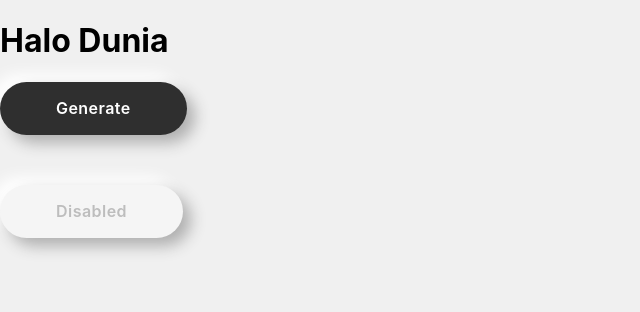
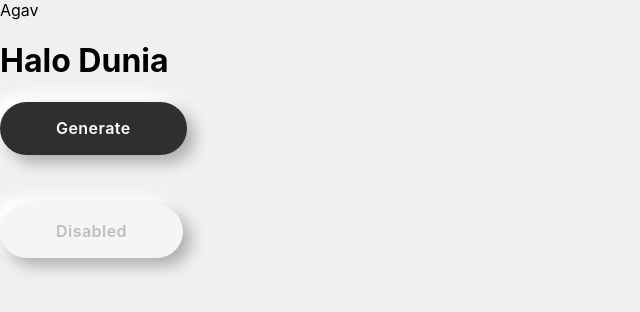
Before and after one commit to CandraJengger/agav, a React (Create React App) app: page / in a window 1280 px wide. Shown: the top 312 px of the page, without its empty margins (0-640 px from the left). Built offline with nearby package versions, Linux system fonts and the light colour scheme; the HTML template or start-up script is replaced by a standard one.

Commit message:
Create Navbar

```diff
--- a/src/App.js
+++ b/src/App.js
@@ -1,10 +1,11 @@
 import React from 'react';
 import './App.css';
-import { Button, Gap } from './components';
+import { Button, Gap, Navbar } from './components';
 
 function App() {
   return (
     <div className="App">
+      <Navbar />
       <h1>Halo Dunia</h1>
       <Button text="Generate" />
       <Gap width="2px" height="50px" />
--- /dev/null
+++ b/src/components/atom/Navbar/index.js
@@ -0,0 +1,7 @@
+import React from 'react';
+
+const Navbar = () => {
+  return <div>Agav</div>;
+};
+
+export default Navbar;
--- a/src/components/atom/index.js
+++ b/src/components/atom/index.js
@@ -1,4 +1,5 @@
 import Button from './Button';
 import Gap from './Gap';
+import Navbar from './Navbar';
 
-export { Button, Gap };
+export { Button, Gap, Navbar };
```
